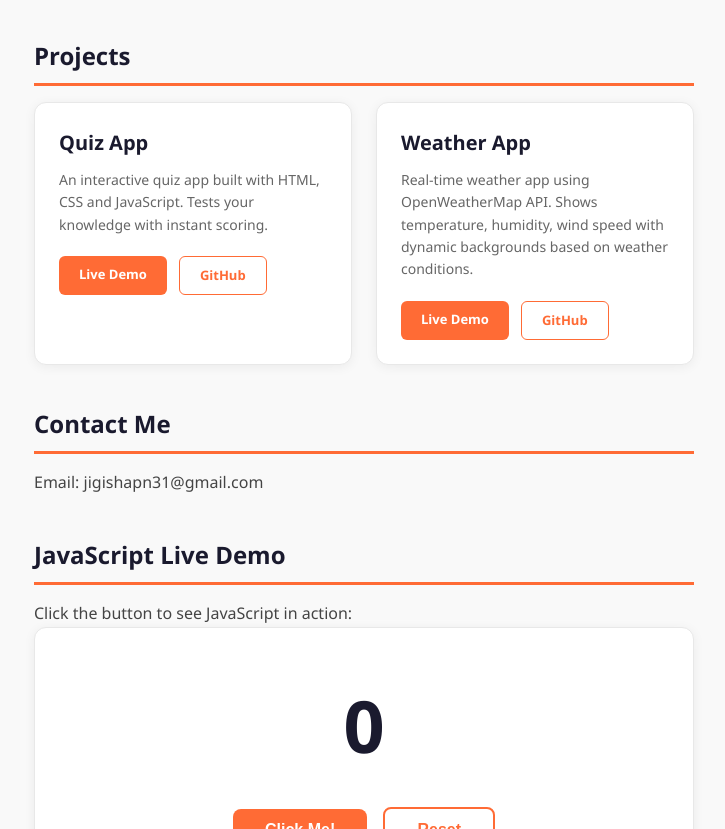
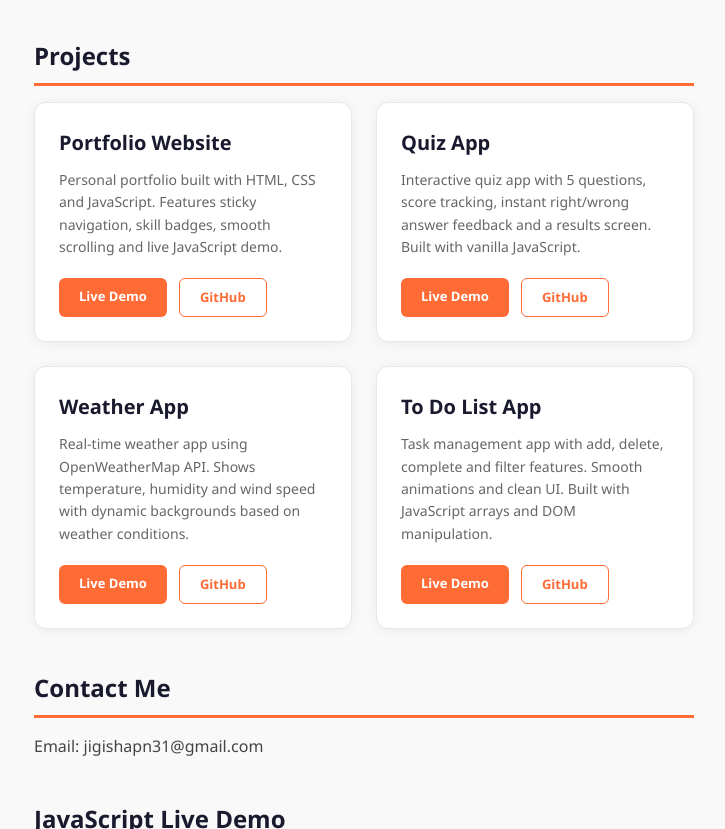
Before and after one commit to jigishanarayane/jigishanarayane.github.io, a plain HTML site: page index.html in a window 1280 px wide. Shown: the part 645-1474 px from the top of the page, without its empty margins (276-1001 px from the left). Drawn offline with Linux system fonts and the light colour scheme.

Commit message:
Update index.html

```diff
--- a/index.html
+++ b/index.html
@@ -51,8 +51,17 @@
   <div class="projects-grid">
 
     <div class="project-card">
+      <h3>Portfolio Website</h3>
+      <p>Personal portfolio built with HTML, CSS and JavaScript. Features sticky navigation, skill badges, smooth scrolling and live JavaScript demo.</p>
+      <div class="project-links">
+        <a href="https://jigishanarayane.github.io" class="btn" target="_blank">Live Demo</a>
+        <a href="https://github.com/jigishanarayane/jigishanarayane.github.io" class="btn btn-outline" target="_blank">GitHub</a>
+      </div>
+    </div>
+
+    <div class="project-card">
       <h3>Quiz App</h3>
-      <p>An interactive quiz app built with HTML, CSS and JavaScript. Tests your knowledge with instant scoring.</p>
+      <p>Interactive quiz app with 5 questions, score tracking, instant right/wrong answer feedback and a results screen. Built with vanilla JavaScript.</p>
       <div class="project-links">
         <a href="https://jigishanarayane.github.io/quiz-app" class="btn" target="_blank">Live Demo</a>
         <a href="https://github.com/jigishanarayane/quiz-app" class="btn btn-outline" target="_blank">GitHub</a>
@@ -61,12 +70,24 @@
 
     <div class="project-card">
       <h3>Weather App</h3>
-      <p>Real-time weather app using OpenWeatherMap API. Shows temperature, humidity, wind speed with dynamic backgrounds based on weather conditions.</p>
+      <p>Real-time weather app using OpenWeatherMap API. Shows temperature, humidity and wind speed with dynamic backgrounds based on weather conditions.</p>
       <div class="project-links">
         <a href="https://jigishanarayane.github.io/weather-app" class="btn" target="_blank">Live Demo</a>
         <a href="https://github.com/jigishanarayane/weather-app" class="btn btn-outline" target="_blank">GitHub</a>
       </div>
     </div>
+
+    <div class="project-card">
+      <h3>To Do List App</h3>
+      <p>Task management app with add, delete, complete and filter features. Smooth animations and clean UI. Built with JavaScript arrays and DOM manipulation.</p>
+      <div class="project-links">
+        <a href="https://jigishanarayane.github.io/todo-app" class="btn" target="_blank">Live Demo</a>
+        <a href="https://github.com/jigishanarayane/todo-app" class="btn btn-outline" target="_blank">GitHub</a>
+      </div>
+    </div>
+
+  </div>
+</section>
 
   </div>
 </section>
```
